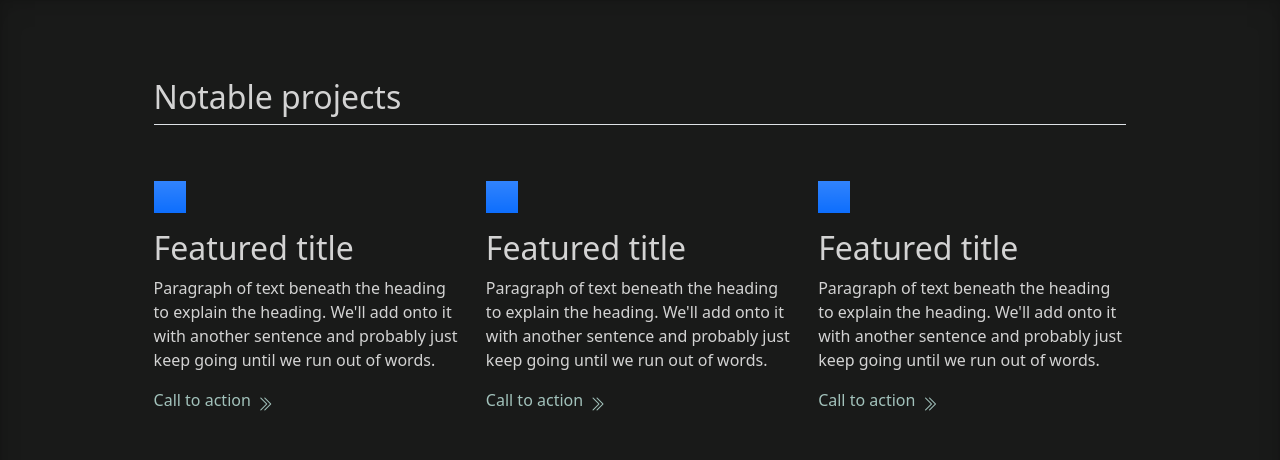
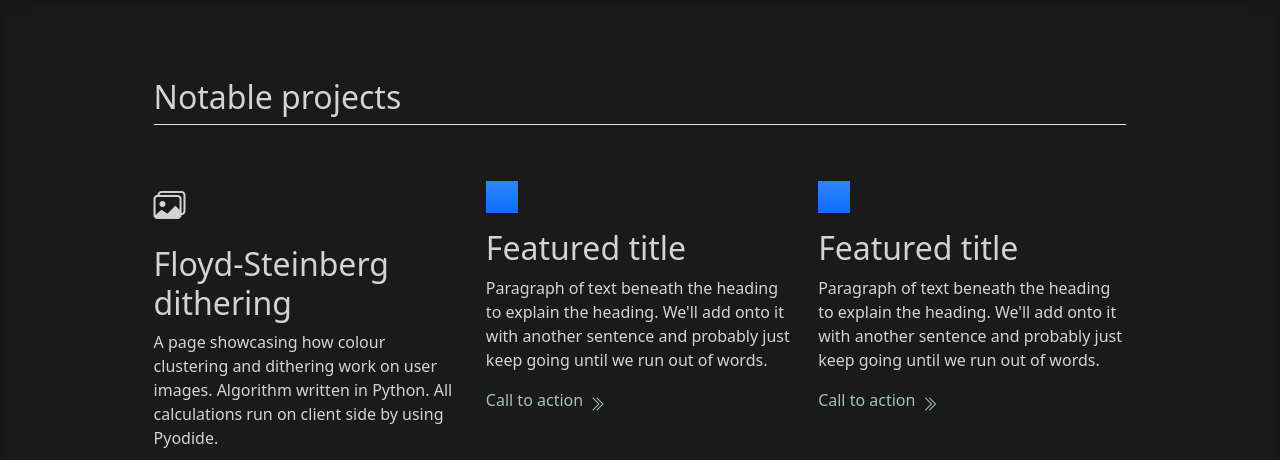
Before and after one commit to rynkuns/rynkuns.github.io, a plain HTML site: page index.html in a window 1280 px wide. Shown: the part 803-1263 px from the top of the page. Drawn offline with nearby package versions, Linux system fonts and the light colour scheme.

Commit message:
First project and styling fixes

```diff
--- a/index.html
+++ b/index.html
@@ -31,15 +31,15 @@
 
     <div id="projects-container">
         <h2 class="pb-2 border-bottom">Notable projects</h2>
-        <div class="row g-4 py-5 row-cols-1 row-cols-lg-3">
+        <div class="row g-4 py-5 row-cols-1 row-cols-md-2 row-cols-lg-3">
           <div class="col" data-aos="fade-up">
-            <div class="d-inline-flex align-items-center justify-content-center text-bg-primary bg-gradient fs-2 mb-3">
-              <svg class="bi" width="1em" height="1em"><use xlink:href="#collection"/></svg>
+            <div class="d-inline-flex fs-2 mb-3">
+              <i class="bi bi-images"></i>
             </div>
-            <h3 class="fs-2">Featured title</h3>
-            <p>Paragraph of text beneath the heading to explain the heading. We'll add onto it with another sentence and probably just keep going until we run out of words.</p>
-            <a href="#" class="icon-link d-inline-flex align-items-center">
-              Call to action
+            <h3 class="fs-2">Floyd-Steinberg dithering</h3>
+            <p>A page showcasing how colour clustering and dithering work on user images. Algorithm written in Python. All calculations run on client side by using Pyodide.</p>
+            <a href="https://rynkuns.github.io/polynomial_encoding_and_dithering" class="icon-link d-inline-flex align-items-center">
+              Visit page
               <i class="bi bi-chevron-double-right"></i>
             </a>
           </div>
--- a/style.css
+++ b/style.css
@@ -5,11 +5,11 @@
 
 
 body {
-    margin-bottom: 60px; /* Margin bottom by footer height */
+    margin-bottom: 130px; /* Margin bottom by footer height */
 }
 
 :root {
-    --intro-element-size: 44vh;
+    --intro-element-size: 45vmin;
 }
 
 a {
@@ -31,6 +31,7 @@ background-position: center;
 background-repeat: no-repeat;
 background-size: cover;
 position: relative;
+background-attachment: fixed;
 }
 
 .intro-img {
@@ -46,7 +47,7 @@ position: relative;
     vertical-align: middle;
 
     font-family: 'Unica One', cursive;
-    font-size: 6em;
+    font-size: 11vmin;
     text-shadow: 3px 0px rgb(146, 43, 84);
 
     height: var(--intro-element-size);
```
